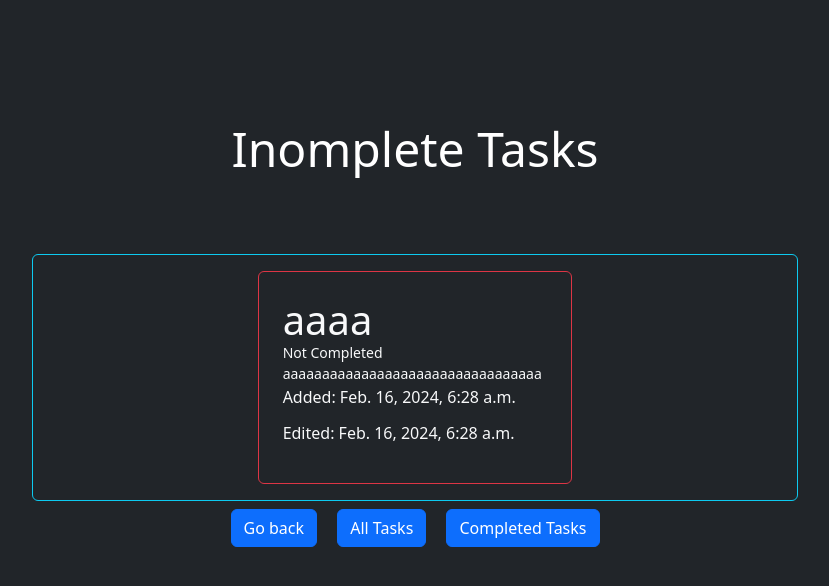
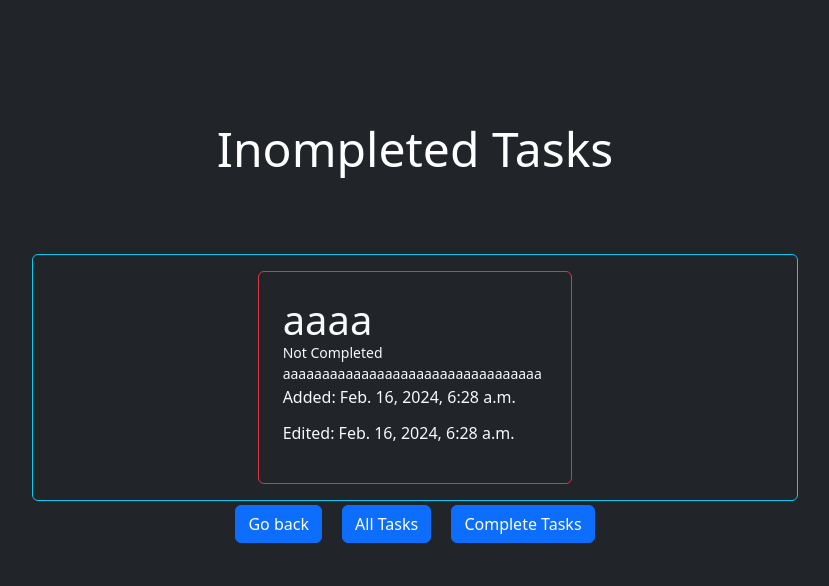
Before and after one commit to aytheeh2/to-do, a Django app: page /incompleted_tasks/ in a window 1280 px wide. Shown: the part 56-642 px from the top of the page, without its empty margins (225-1054 px from the left). Run offline with Django 4.2, Linux system fonts and the light colour scheme; a user stored in the database is signed in; data comes from the database, SQL or seed files in the repository; both versions use the stored data as it was after the commit.

Commit message:
fully changed and fixed complete,incomplete template bugs

```diff
--- a/templates/incomplete.html
+++ b/templates/incomplete.html
@@ -5,8 +5,8 @@
 {% block content %}
 <div class="container-md-8">
     <div class="row justify-content-center p-5">
-        {%if tasks %}
-        <p class="display-5 text-center my-5 p-4">Inomplete Tasks</p>
+        {% if tasks %}
+        <p class="display-5 text-center my-5 p-4">Inompleted Tasks</p>
         <div class="col-8 text-center align-items-center ">
             <div class="list-group ">
                 {% for task in tasks %}
@@ -31,17 +31,20 @@
                 </div>
                 {%endfor%}
             </div>
-            {%else%}
-            <div class="text-center my-3">
-                <p class="display-5">You have no incomplete tasks</p>
+            <a class="btn  btn-primary mx-2 mb-2" href="{% url 'todo:home' %}">Go back</a>
+            <a class="btn  btn-primary mx-2 mb-2" href="{% url 'todo:home' %}">All Tasks</a>
+            <a class="btn  btn-primary mx-2 mb-2" href="{% url 'todo:completed_tasks' %}">Complete Tasks</a>
+        </div>
+        {%else%}
+        <div class="col-md-5 rounded border border-danger p-4 mb-1 mb-md-0">
+            <p class="display-5 text-center my-2 p-2">You have not completed any tasks!</p>
+            <div class="text-center">
+                <a class="btn btn-primary mx-2 mb-2" href="{% url 'todo:home' %}">Go back</a>
+                <a class="btn  btn-primary mx-2 mb-2" href="{% url 'todo:home' %}">All Tasks</a>
+                <a class="btn btn-primary mx-2 mb-2" href="{% url 'todo:completed_tasks' %}">Completed Tasks</a>
             </div>
-            {%endif%}
         </div>
-        <div class="my-1 text-center">
-            <a class="btn btn-primary mx-2 mb-2" href="{% url 'todo:home' %}">Go back</a>
-            <a class="btn btn-primary mx-2 mb-2" href="{% url 'todo:home' %}">All Tasks</a>
-            <a class="btn btn-primary mx-2 mb-2" href="{% url 'todo:completed_tasks' %}">Completed Tasks</a>
-        </div>
+        {% endif %}
     </div>
 </div>
 {%endblock%}
```
Also changed, not shown: db.sqlite3.
